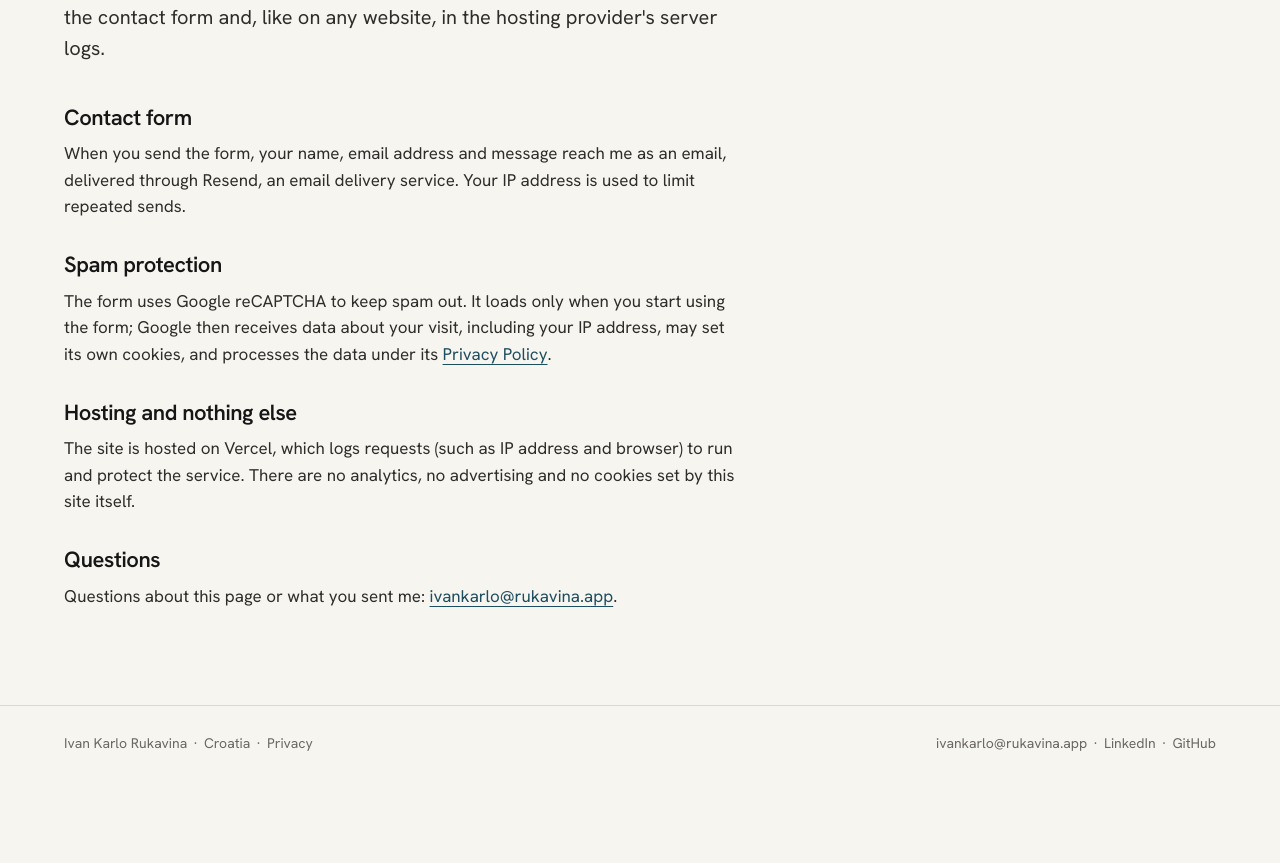
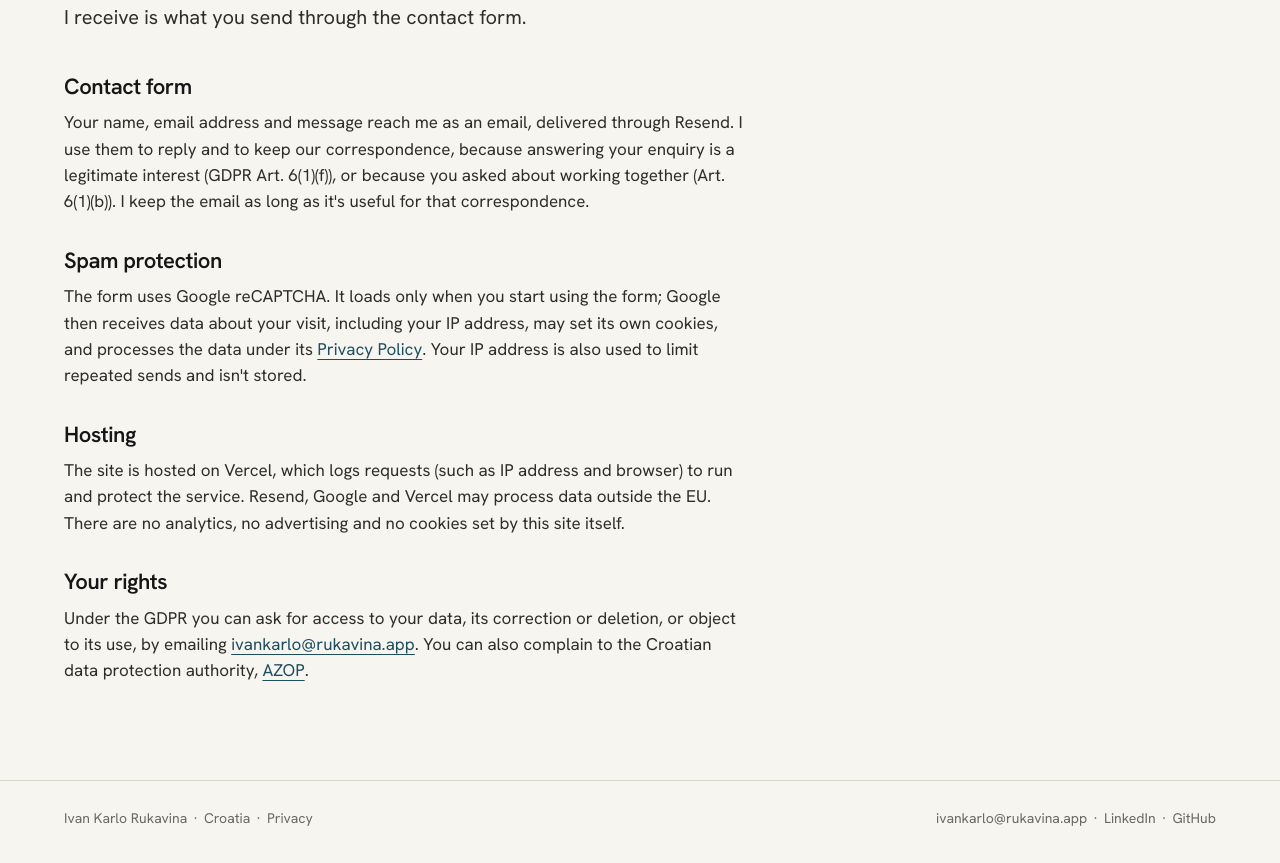
Before and after one commit to rukavina-git/rukavina-app, a Next.js app: page /en/privacy in a window 1280 px wide. Shown: the part 291-1154 px from the top of the page. Before the commit the page ends 1080 px from the top, so only its background shows below. Built offline with nearby package versions, Linux system fonts and the light colour scheme.

Commit message:
fix: privacy note with the GDPR minimum
Co-Authored-By: Claude Opus 5.5 <noreply@anthropic.com>

```diff
--- a/messages/en.json
+++ b/messages/en.json
@@ -199,22 +199,22 @@
   "Privacy": {
     "metaTitle": "Privacy",
     "title": "Privacy",
-    "intro": "This site is run by {name}. Personal data is collected through the contact form and, like on any website, in the hosting provider's server logs.",
+    "intro": "This site is run by {name}, Split, Croatia. The only personal data I receive is what you send through the contact form.",
     "form": {
       "title": "Contact form",
-      "text": "When you send the form, your name, email address and message reach me as an email, delivered through Resend, an email delivery service. Your IP address is used to limit repeated sends."
+      "text": "Your name, email address and message reach me as an email, delivered through Resend. I use them to reply and to keep our correspondence, because answering your enquiry is a legitimate interest (GDPR Art. 6(1)(f)), or because you asked about working together (Art. 6(1)(b)). I keep the email as long as it's useful for that correspondence."
     },
     "recaptcha": {
       "title": "Spam protection",
-      "text": "The form uses Google reCAPTCHA to keep spam out. It loads only when you start using the form; Google then receives data about your visit, including your IP address, may set its own cookies, and processes the data under its <google>Privacy Policy</google>."
+      "text": "The form uses Google reCAPTCHA. It loads only when you start using the form; Google then receives data about your visit, including your IP address, may set its own cookies, and processes the data under its <google>Privacy Policy</google>. Your IP address is also used to limit repeated sends and isn't stored."
     },
     "nothingElse": {
-      "title": "Hosting and nothing else",
-      "text": "The site is hosted on Vercel, which logs requests (such as IP address and browser) to run and protect the service. There are no analytics, no advertising and no cookies set by this site itself."
+      "title": "Hosting",
+      "text": "The site is hosted on Vercel, which logs requests (such as IP address and browser) to run and protect the service. Resend, Google and Vercel may process data outside the EU. There are no analytics, no advertising and no cookies set by this site itself."
     },
     "rights": {
-      "title": "Questions",
-      "text": "Questions about this page or what you sent me: <email></email>."
+      "title": "Your rights",
+      "text": "Under the GDPR you can ask for access to your data, its correction or deletion, or object to its use, by emailing <email></email>. You can also complain to the Croatian data protection authority, <azop>AZOP</azop>."
     }
   }
 }
--- a/messages/hr.json
+++ b/messages/hr.json
@@ -199,22 +199,22 @@
   "Privacy": {
     "metaTitle": "Privatnost",
     "title": "Privatnost",
-    "intro": "Ovu stranicu vodi {name}. Stranica prikuplja osobne podatke putem obrasca za kontakt te, kao i svaka web stranica, u zapisima poslužitelja pružatelja hostinga.",
+    "intro": "Ovu stranicu vodi {name}, Split, Hrvatska. Jedini osobni podaci koje primam su oni koje pošaljete putem obrasca za kontakt.",
     "form": {
       "title": "Obrazac za kontakt",
-      "text": "Kad pošaljete obrazac, vaše ime, e-mail adresa i poruka stižu mi kao e-mail, putem usluge Resend za dostavu e-mailova. Vaša IP adresa koristi se za ograničavanje ponovljenih slanja."
+      "text": "Vaše ime, e-mail adresa i poruka stižu mi kao e-mail, putem usluge Resend. Koristim ih da vam odgovorim i za vođenje naše korespondencije, jer je odgovor na vaš upit legitimni interes (čl. 6. st. 1. t. (f) GDPR-a) ili jer ste pitali o suradnji (čl. 6. st. 1. t. (b)). E-mail čuvam dok je koristan za tu korespondenciju."
     },
     "recaptcha": {
       "title": "Zaštita od spama",
-      "text": "Obrazac koristi Google reCAPTCHA za zaštitu od spama. Učitava se tek kad počnete koristiti obrazac; Google tada prima podatke o vašem posjetu, uključujući IP adresu, može postaviti vlastite kolačiće i obrađuje podatke prema svojim <google>Pravilima o privatnosti</google>."
+      "text": "Obrazac koristi Google reCAPTCHA. Učitava se tek kad počnete koristiti obrazac; Google tada prima podatke o vašem posjetu, uključujući IP adresu, može postaviti vlastite kolačiće i obrađuje podatke prema svojim <google>Pravilima o privatnosti</google>. Vaša IP adresa koristi se i za ograničavanje ponovljenih slanja te se ne pohranjuje."
     },
     "nothingElse": {
-      "title": "Hosting i ništa drugo",
-      "text": "Stranica je smještena na Vercelu, koji bilježi zahtjeve (poput IP adrese i preglednika) radi rada i zaštite usluge. Nema analitike, oglasa ni kolačića koje postavlja sama stranica."
+      "title": "Hosting",
+      "text": "Stranica je smještena na Vercelu, koji bilježi zahtjeve (poput IP adrese i preglednika) radi rada i zaštite usluge. Resend, Google i Vercel mogu obrađivati podatke izvan EU-a. Nema analitike, oglasa ni kolačića koje postavlja sama stranica."
     },
     "rights": {
-      "title": "Pitanja",
-      "text": "Pitanja o ovoj stranici ili onome što ste mi poslali: <email></email>."
+      "title": "Vaša prava",
+      "text": "Prema GDPR-u možete zatražiti pristup svojim podacima, njihov ispravak ili brisanje, ili prigovoriti njihovoj upotrebi, slanjem e-maila na <email></email>. Možete se obratiti i Agenciji za zaštitu osobnih podataka, <azop>AZOP</azop>."
     }
   }
 }
--- a/src/app/[locale]/privacy/page.tsx
+++ b/src/app/[locale]/privacy/page.tsx
@@ -45,6 +45,17 @@ function Privacy() {
     </a>
   )
 
+  const azop = (chunks: React.ReactNode) => (
+    <a
+      href="https://azop.hr"
+      className="text-accent underline underline-offset-4 hover:text-ink"
+      target="_blank"
+      rel="noopener noreferrer"
+    >
+      {chunks}
+    </a>
+  )
+
   return (
     <article className="px-page mx-auto max-w-page py-16 md:py-24">
       <h1 className="text-[2.5rem] leading-[1.1] font-semibold tracking-[-0.035em] text-ink md:text-[3.5rem]">
@@ -56,7 +67,7 @@ function Privacy() {
           <section key={key}>
             <h2 className="text-h4 font-semibold text-ink">{t(`${key}.title`)}</h2>
             <p className="mt-2 text-body leading-[1.55] text-ink-soft">
-              {t.rich(`${key}.text`, { email, google })}
+              {t.rich(`${key}.text`, { email, google, azop })}
             </p>
           </section>
         ))}
```
Also changed, not shown: 1 other file (tests, documents, lock files or other folders).
